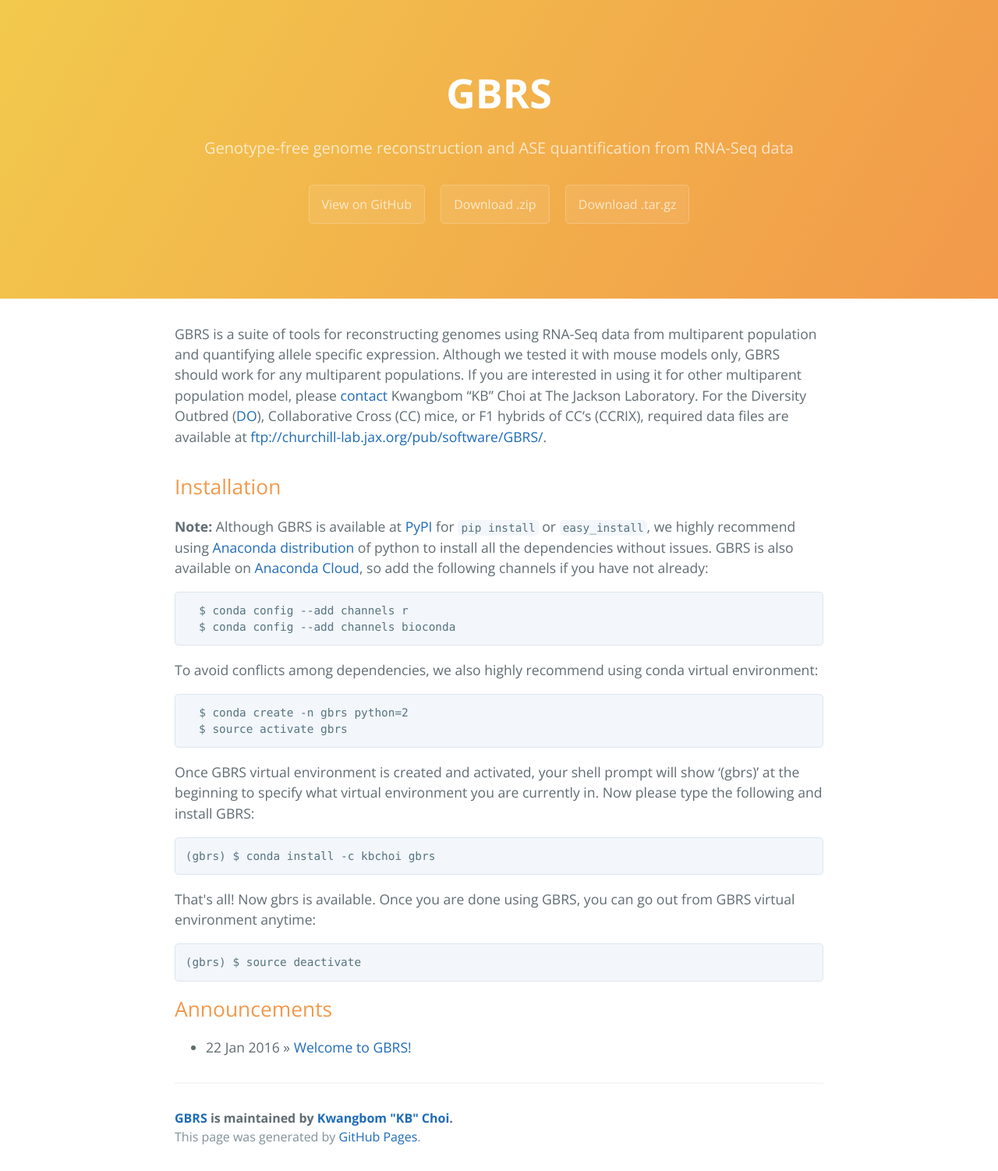
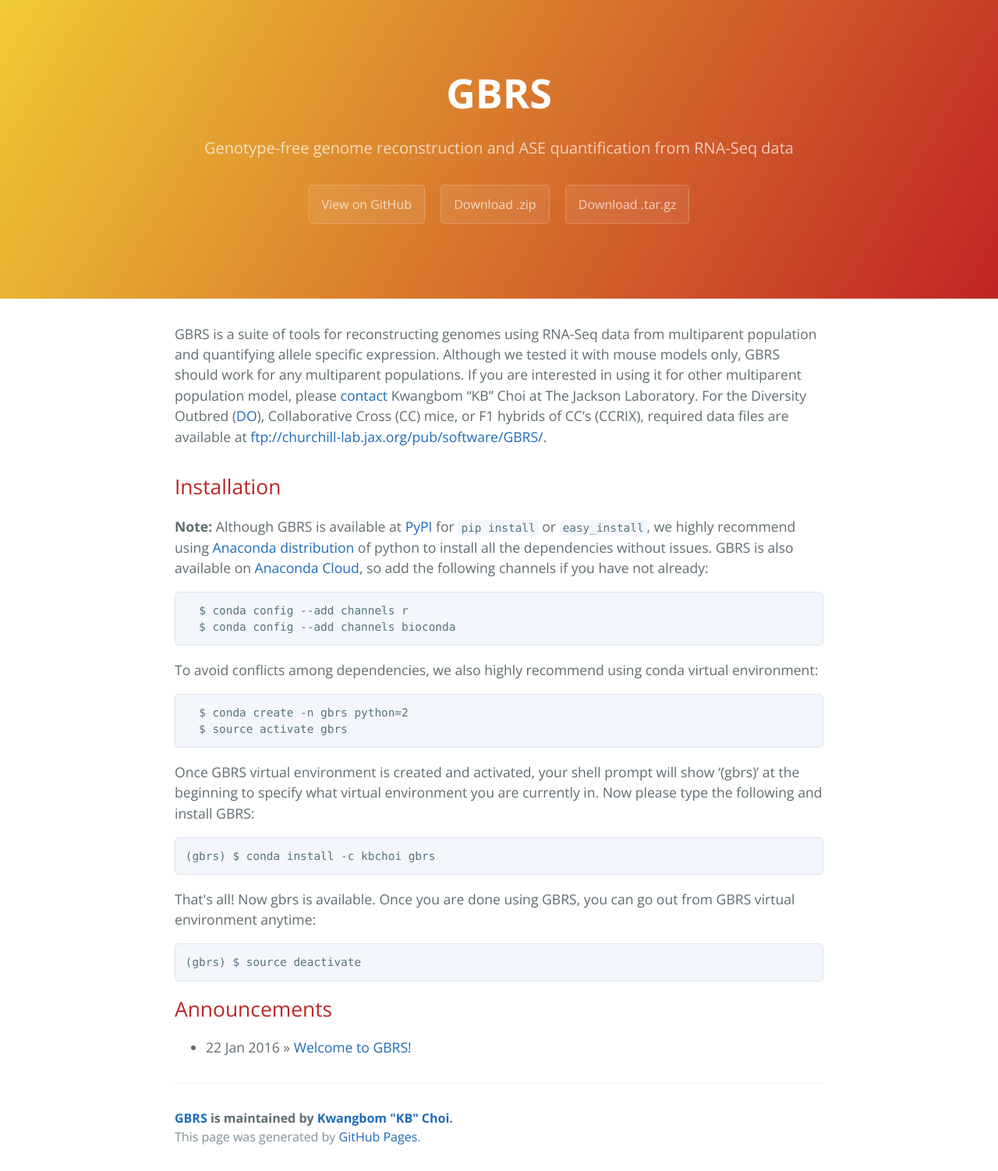
Before and after one commit to churchill-lab/gbrs, a Jekyll site: the page built from index.html, in a window 1280 px wide. Shown: the whole page at 78% size. Built offline with Jekyll 4.4.1, drawn with Linux system fonts in a browser that asks for light colours; the list of posts is cut into pages by our own code.

Commit message:
[kbchoi] Made some change to cayman.css

```diff
--- a/css/cayman.css
+++ b/css/cayman.css
@@ -139,7 +139,7 @@
 @media screen and (max-width: 42em) { .btn { display: block; width: 100%; padding: 0.75rem; font-size: 0.9rem; }
   .btn + .btn { margin-top: 1rem; margin-left: 0; } }
 
-.page-header { color: #fff; text-align: center; background-color: #F2994A; background-image: linear-gradient(120deg, #F2C94C, #F2994A); }
+.page-header { color: #fff; text-align: center; background-color: #C02425; background-image: linear-gradient(120deg, #F0CB35, #C02425); }
 @media screen and (min-width: 64em) { .page-header { padding: 5rem 6rem; } }
 @media screen and (min-width: 42em) and (max-width: 64em) { .page-header { padding: 3rem 4rem; } }
 @media screen and (max-width: 42em) { .page-header { padding: 2rem 1rem; } }
@@ -160,7 +160,7 @@
 @media screen and (min-width: 42em) and (max-width: 64em) { .main-content { padding: 2rem 4rem; font-size: 1.1rem; } }
 @media screen and (max-width: 42em) { .main-content { padding: 2rem 1rem; font-size: 1rem; } }
 .main-content img { max-width: 100%; }
-.main-content h1, .main-content h2, .main-content h3, .main-content h4, .main-content h5, .main-content h6 { margin-top: 2rem; margin-bottom: 1rem; font-weight: normal; color: #F2994A; }
+.main-content h1, .main-content h2, .main-content h3, .main-content h4, .main-content h5, .main-content h6 { margin-top: 2rem; margin-bottom: 1rem; font-weight: normal; color: #C02425; }
 .main-content p { margin-bottom: 1em; }
 .main-content code { padding: 2px 4px; font-family: Consolas, "Liberation Mono", Menlo, Courier, monospace; font-size: 0.9rem; color: #567482; background-color: #f3f6fa; border-radius: 0.3rem; }
 .main-content pre { padding: 0.8rem; margin-top: 0; margin-bottom: 1rem; font: 1rem Consolas, "Liberation Mono", Menlo, Courier, monospace; color: #567482; word-wrap: normal; background-color: #f3f6fa; border: solid 1px #dce6f0; border-radius: 0.3rem; }
```
